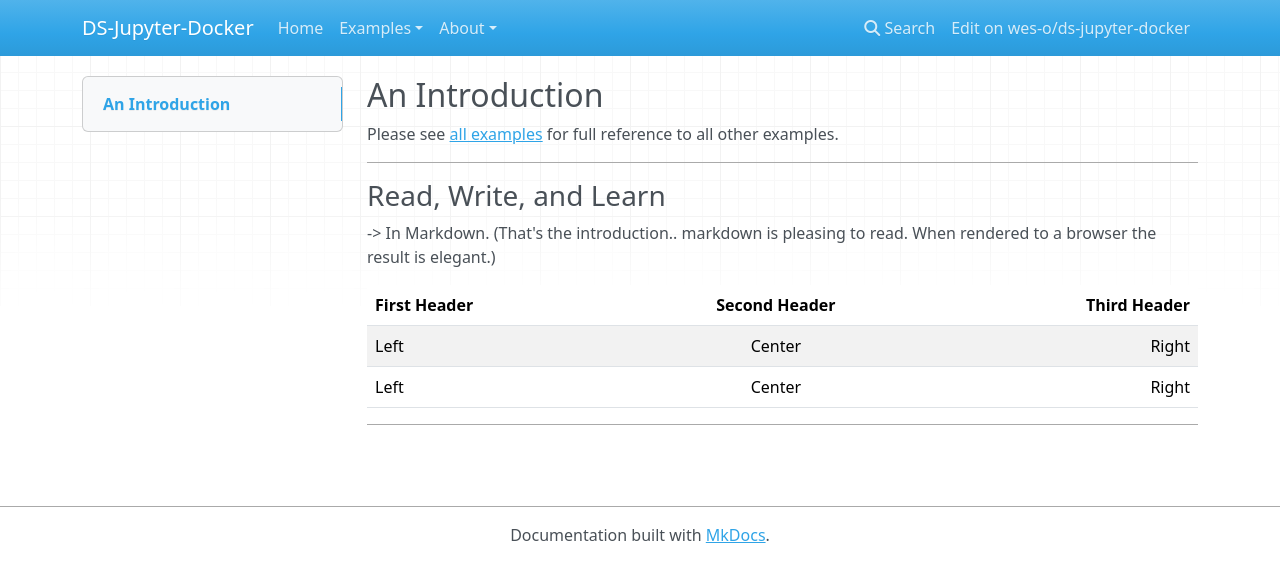
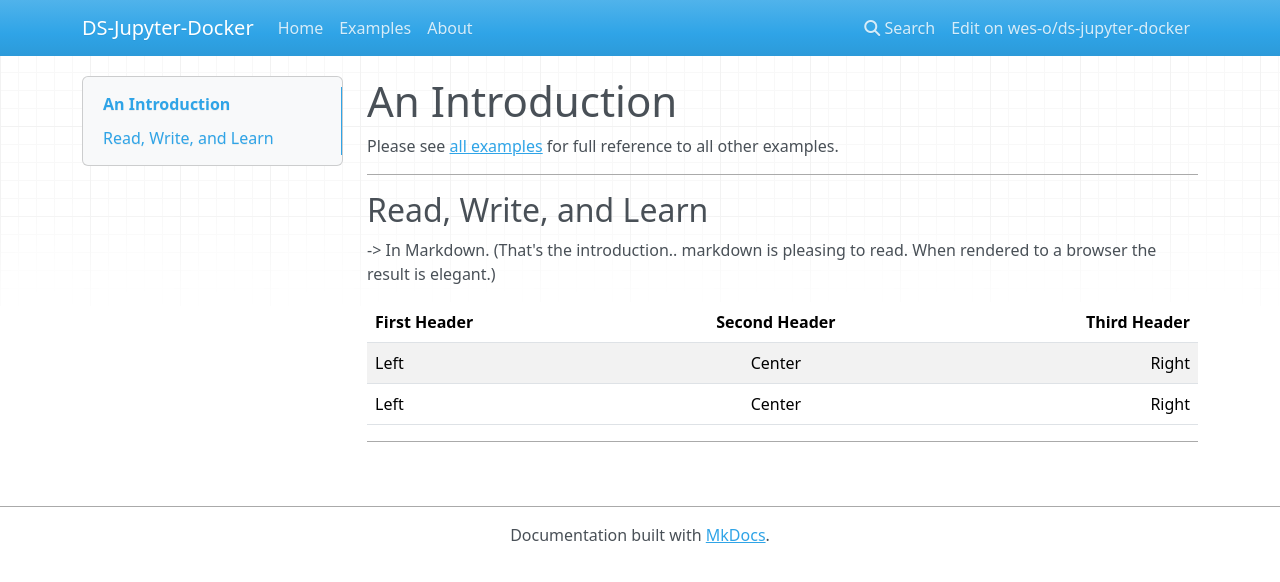
Before and after one commit to wes-o/ds-jupyter-docker, an MkDocs documentation site: the page built from docs/examples/introduction.md, in a window 1280 px wide. Shown: the top 582 px of the page. Built offline with MkDocs 1.6.1, drawn with Linux system fonts in a browser that asks for light colours; nearby versions of some CDN libraries; some of the changed lines change nothing that is shown.

Commit message:
edit for yamllint check

```diff
--- a/mkdocs.yml
+++ b/mkdocs.yml
@@ -7,13 +7,10 @@
 repo_url: 'https://github.com/wes-o/ds-jupyter-docker'
 nav:
     - Home: 'index.md'
-    - Examples:
-        - 'All Examples': 'examples.md'
-    - About:
-        - 'License': 'license.md'
+    - Examples: 'examples.md'
+    - About: 'license.md'
 markdown_extensions:
     - toc:
-        baselevel: '2'
         permalink: "#"
 theme:
     name: mkdocs
```
